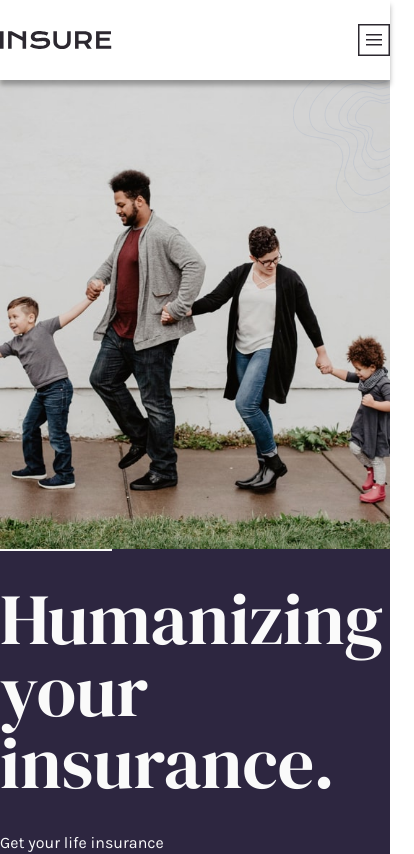
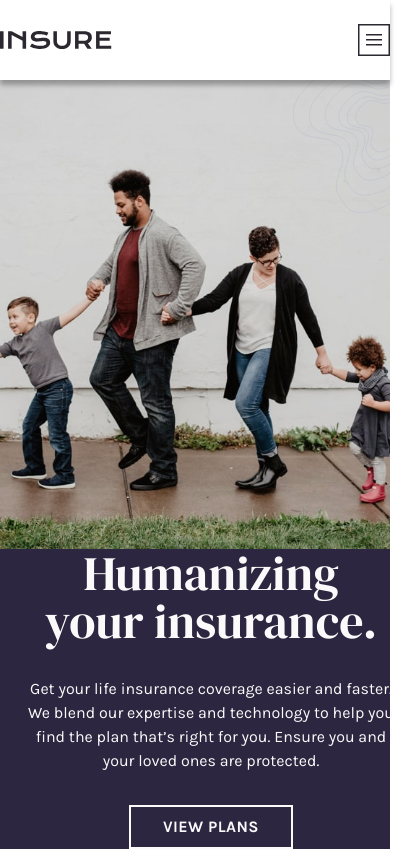
Before and after one commit to lilKriT/Insure-Landing-Page, a React (Vite) app: page / in a window 390 px wide. Shown: the top 854 px of the page, 414 px wide, since content can reach past the window. Built offline with nearby package versions, Linux system fonts and the light colour scheme.

Commit message:
Styling mobile Hero.

```diff
--- a/src/components/Hero.tsx
+++ b/src/components/Hero.tsx
@@ -6,9 +6,9 @@ const Hero = () => {
     <section className="flex justify-center bg-darkViolet text-veryLightGray relative">
       <div className="container flex flex-col-reverse desktop:flex-row desktop:py-28 ">
         {/* Left Column */}
-        <div className="w-1/2 flex flex-col justify-center items-start gap-8 pr-4">
-          <div className="border border-veryLightGray w-28" />
-          <h1 className="text-7xl">
+        <div className="w-full desktop:w-1/2 flex flex-col justify-center items-center desktop:items-start text-center desktop:text-left gap-8 pr-4 mobileMargin">
+          <div className="hidden desktop:block border border-veryLightGray w-28" />
+          <h1 className="text-5xl desktop:text-7xl">
             Humanizing <br />
             your insurance.
           </h1>
--- a/src/index.css
+++ b/src/index.css
@@ -76,6 +76,10 @@
 }
 
 @layer utilities {
+  .mobileMargin {
+    @apply mx-6 desktop:mx-0;
+  }
+
   .patternOverlay {
     overflow: visible;
     background-image: url(./assets/images/bg-pattern-intro-left-desktop.svg),
```
